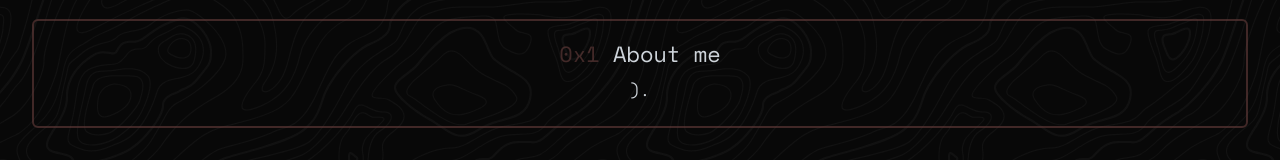
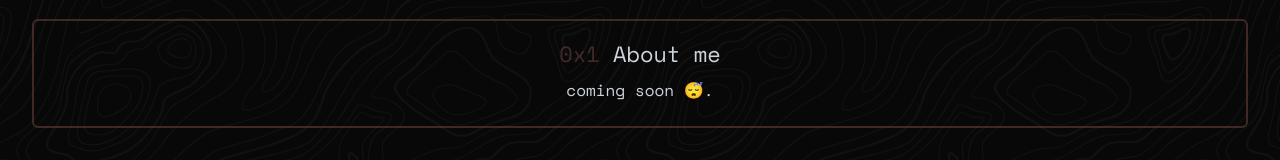
Before and after one commit to kravaxdfx/exziiweb, a plain HTML site: page index.html in a window 1280 px wide. Shown: the part 801-961 px from the top of the page. Drawn offline with Linux system fonts and the light colour scheme.

Commit message:
Update index.html

```diff
--- a/index.html
+++ b/index.html
@@ -48,7 +48,7 @@
     <section id="about">
         <div class="terrorist">
             <h1 style="font-size: 22px;"><span style="color:var(--accent)">0x1</span> About me</h1>
-            <span style="padding: 8px 16px;word-break:break-word;">).</span>
+            <span style="padding: 8px 16px;word-break:break-word;">coming soon 😴.</span>
         </div>
     </section>
     <footer style="
```
